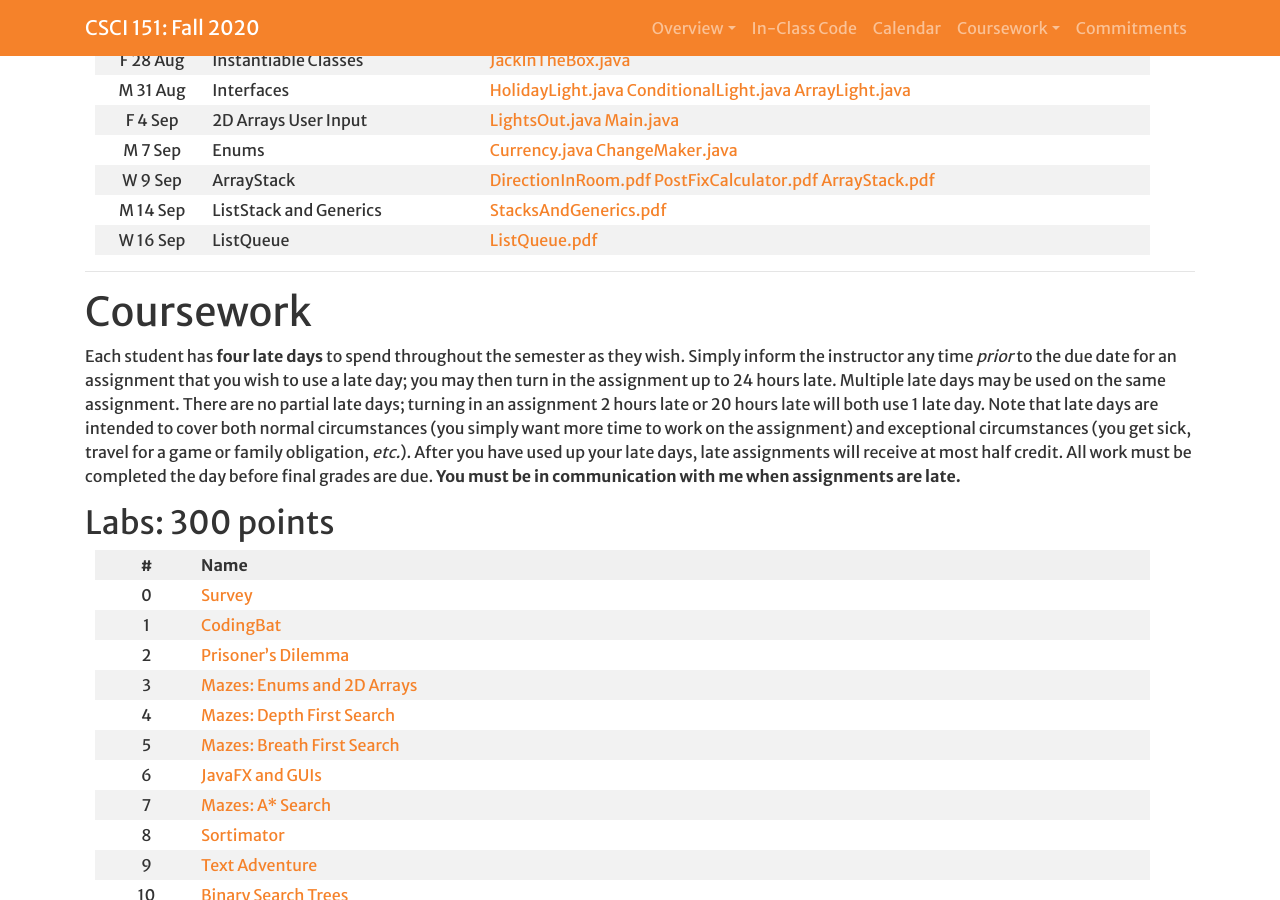
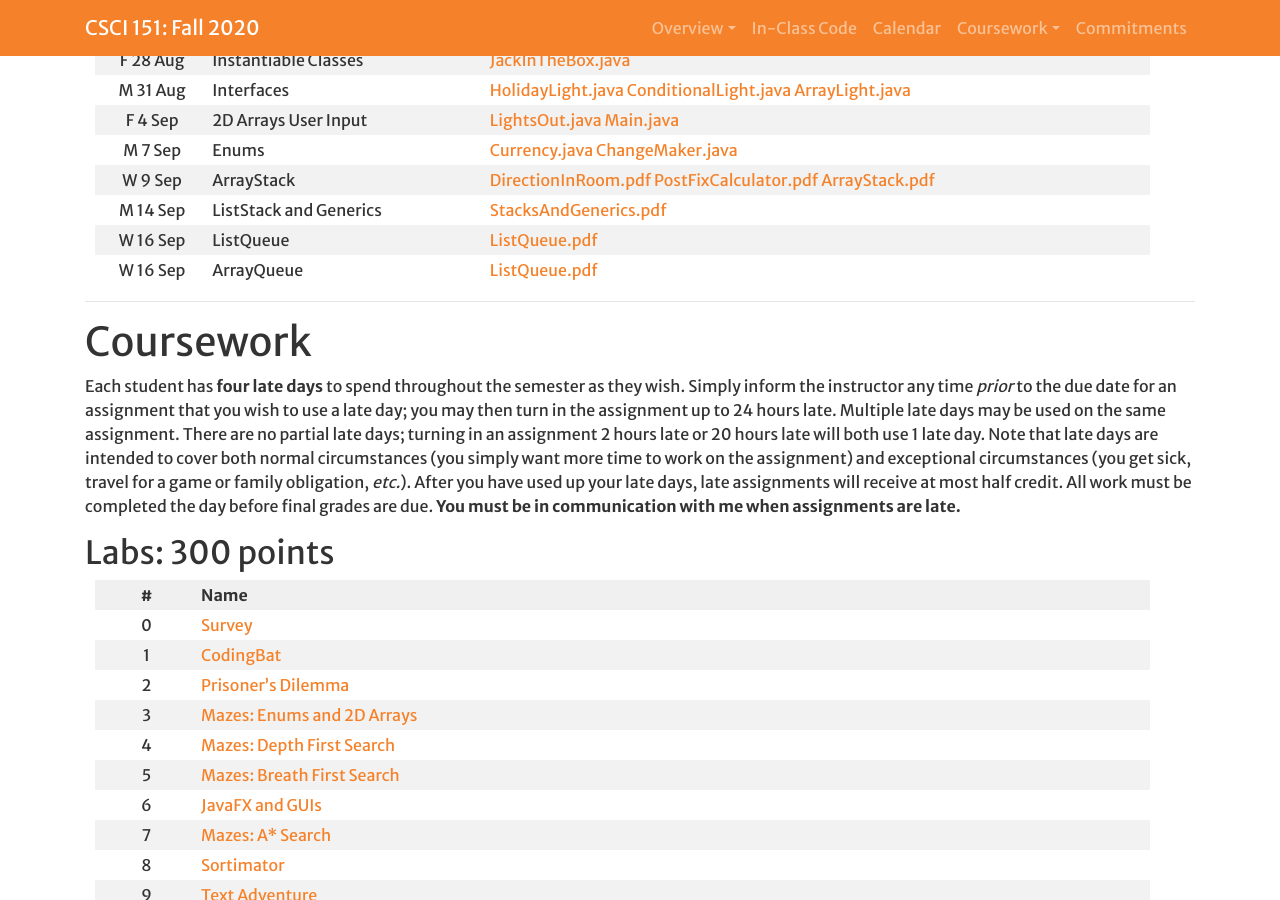
Before and after one commit to Hendrix-CS/csci151, a Jekyll site: the page built from index.md, in a window 1280 px wide and 900 px high, scrolled down 2042 px. Built offline with Jekyll 4.4.1, drawn with Linux system fonts in a browser that asks for light colours; a script that is not in the unit is left out; our own code applies the rules of GitHub Pages for plain Markdown files.

Commit message:
ArrayQueue notes

```diff
--- a/index.md
+++ b/index.md
@@ -60,6 +60,7 @@ When we write code together in class, it will be posted here!
 | W 9 Sep | ArrayStack | [DirectionInRoom.pdf]({{site.baseurl}}/inclass/DirectionInRoom.pdf) [PostFixCalculator.pdf]({{site.baseurl}}/inclass/PostFixCalculator.pdf) [ArrayStack.pdf]({{site.baseurl}}/inclass/ArrayStack.pdf) |
 | M 14 Sep | ListStack and Generics | [StacksAndGenerics.pdf]({{site.baseurl}}/inclass/StacksAndGenerics.pdf) |
 | W 16 Sep | ListQueue | [ListQueue.pdf]({{site.baseurl}}/inclass/ListQueue.pdf) |
+| W 16 Sep | ArrayQueue | [ListQueue.pdf]({{site.baseurl}}/inclass/ArrayQueue.pdf) |
 
 <hr>
 # Coursework
```
Also changed, not shown: 1 other file.
